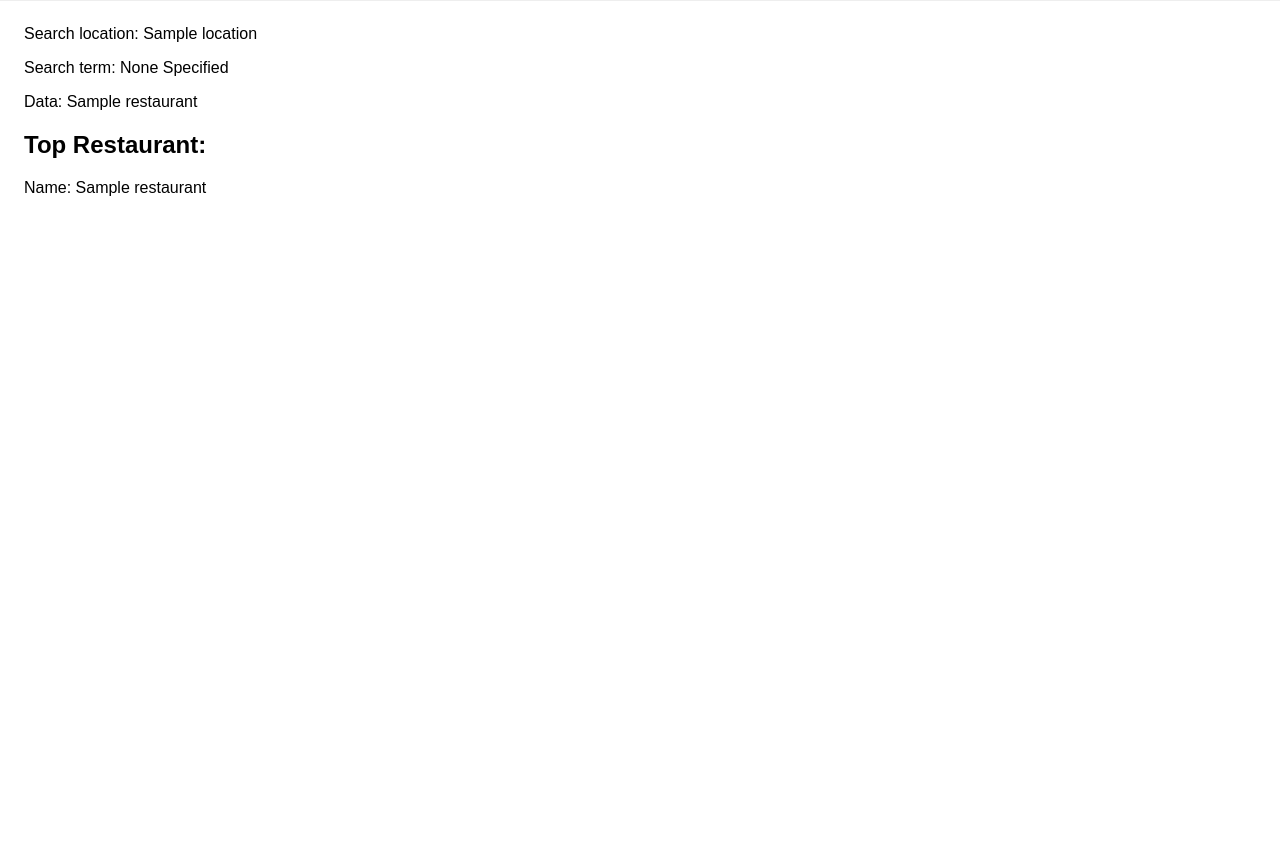
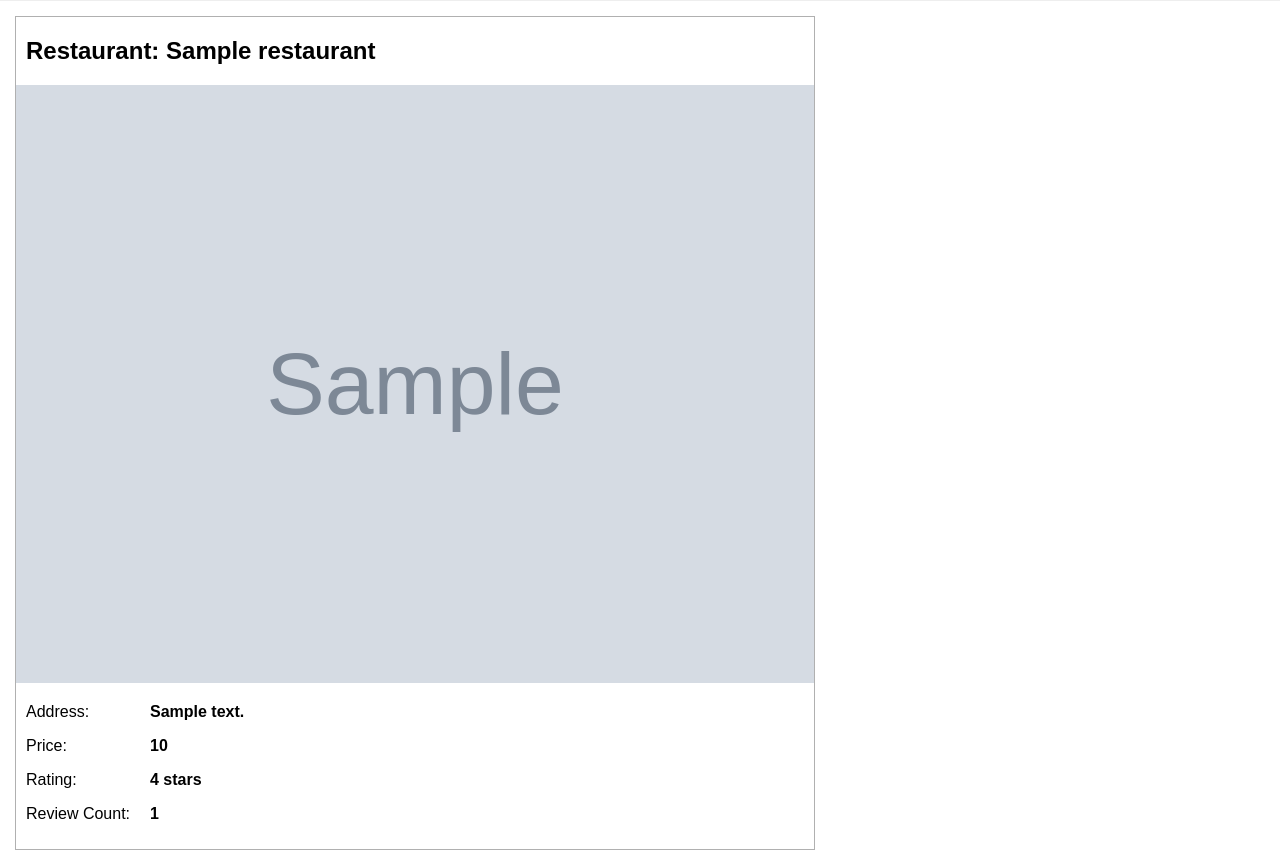
Before and after one commit to wsmartf/webdev-labs, a Flask app: template lab02/templates/restaurant.html in a window 1280 px wide. Shown: the part 127-992 px from the top of the page. Before the commit the page ends 323 px from the top, so only its background shows below. Run offline with Flask 2, Linux system fonts and the light colour scheme; the template is opened without the code that fills it: most values are stand-ins (such as "Sample title", 1, 10 or a date in 2020); grey boxes marked "Sample" are stand-in pictures; some libraries are stand-ins or nearby versions.

Commit message:
lab02 complete

```diff
--- a/lab02/app.py
+++ b/lab02/app.py
@@ -30,7 +30,7 @@ quotes = (
 ##############
 @app.route('/')
 def exercise1():
-    return 'Hello World!'
+    return 'Hi, Erick Rubi!'
 
 
 ##############
@@ -40,6 +40,7 @@ def exercise1():
 def exercise2():
     return render_template(
         'quote-of-the-day.html',
+        quote=random.choice(quotes),
         user=current_user
     )
 
@@ -49,12 +50,17 @@ def exercise2():
 @app.route('/restaurant-data/')
 @app.route('/restaurant-data')
 def exercise3():
-    search_term = 'pizza'
-    location = 'Evanston, Il'
+    args = request.args
+    location = args.get('location')
+    search_term = args.get('term')
+    if not (location and search_term):
+        return '"location" and "term" are required query parameters'
+
     url = 'https://www.apitutor.org/yelp/simple/v3/businesses/search?location={0}&term={1}'.format(location, search_term)
     response = requests.get(url)
     data = response.json()
     pprint(data) # for debugging -- prints the result to the command line
+
     return json.dumps(data)
 
 ##############
--- a/lab02/static/style.css
+++ b/lab02/static/style.css
@@ -23,8 +23,25 @@ nav ul {
     justify-content: space-between;
 }
 
+b {
+    position: absolute;
+    left: 150px;
+}
+
 main {
-    margin: 3vh;
+    width: 800px;
+    margin: 15px;
+    border: solid 1px #b0b0b0;
+    padding-bottom: 10px;
+}
+
+main img {
+    width: 100%;
+}
+
+main p, main h2 {
+    margin-left: 10px;
+    margin-right: 10px;
 }
 
 
--- a/lab02/templates/quote-of-the-day.html
+++ b/lab02/templates/quote-of-the-day.html
@@ -6,6 +6,6 @@
 </head>
 <body>
     <h1>Welcome, {{ user.get_full_name() }}</h1>
-    <p>Replace this with the quote of the day</p>
+    <p>{{ quote }}</p>
 </body>
 </html>
--- a/lab02/templates/restaurant.html
+++ b/lab02/templates/restaurant.html
@@ -11,11 +11,12 @@
     {% include 'includes/header.html' %}
 
     <main>
-        <p>Search location: {{location}}</p>
-        <p>Search term: {{search_term or 'None Specified'}}</p>
-        <p>Data: {{ restaurant }}</p>
-        <h2>Top Restaurant:</h2>
-        <p>Name: {{ restaurant.get('name') }}</p>
+        <h2>Restaurant: {{restaurant.name}}</h2>
+        <img src={{restaurant.image_url}}>
+        <p>Address: <b>{{restaurant.display_address}}</b></p>
+        <p>Price: <b>{{restaurant.price}}</b></p>
+        <p>Rating: <b>{{restaurant.rating}} stars</b></p>
+        <p>Review Count: <b>{{restaurant.review_count}}</b></p>
     </main>
 </body>
 </html>
```
